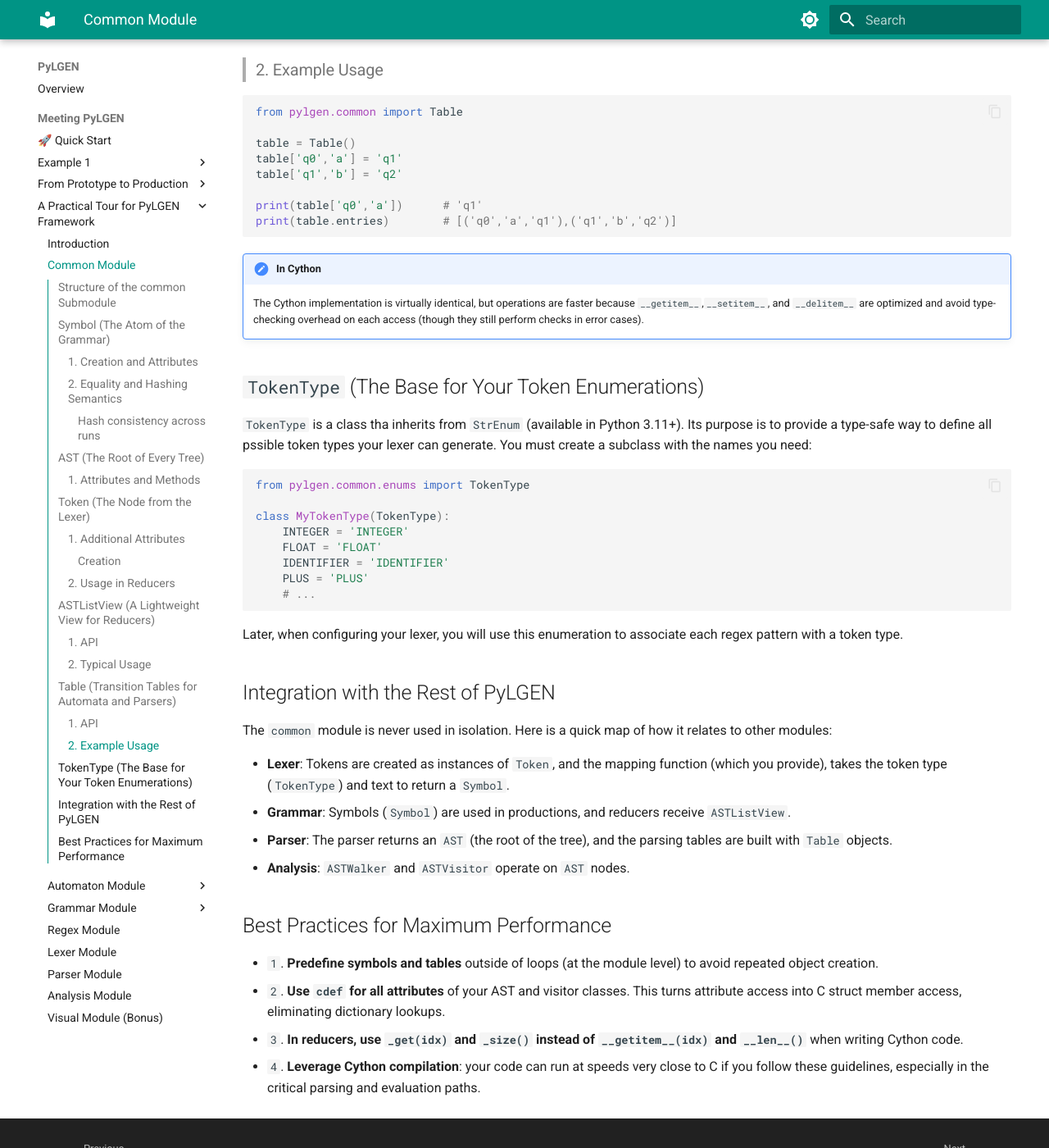
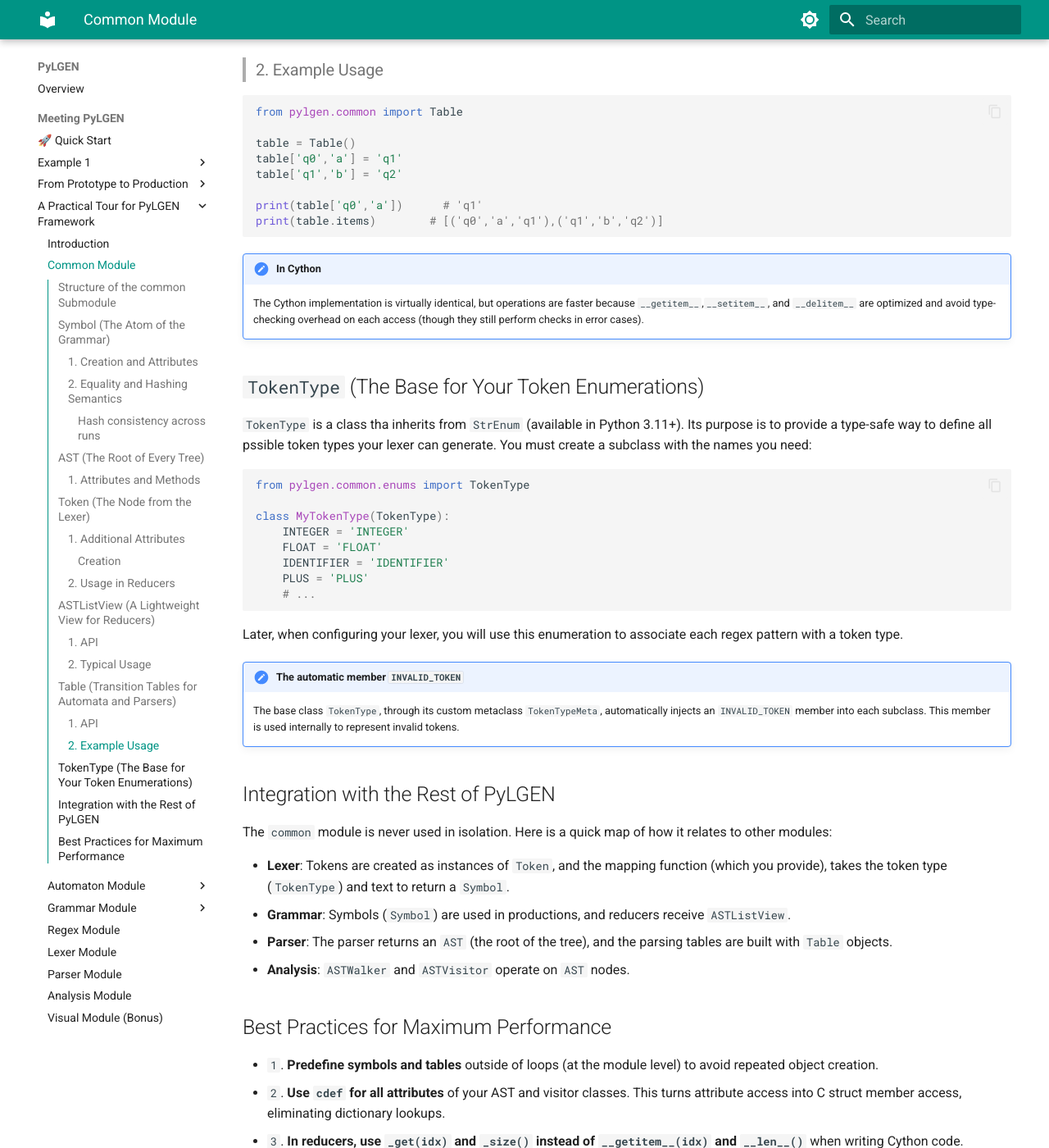
Before and after one commit to YonyUk/pylgen, an MkDocs documentation site: the page built from docs/api/common/common.md, in a window 1280 px wide and 1400 px high, scrolled down 5877 px. Shown: the whole window at 82% size. Built offline with MkDocs 1.6.1 and Material for MkDocs 9.7.7, drawn with Linux system fonts in a browser that asks for light colours.

Commit message:
fix: common api error documentation

````diff
--- a/docs/api/common/common.md
+++ b/docs/api/common/common.md
@@ -259,7 +259,7 @@
 table['q1','b'] = 'q2'
 
 print(table['q0','a'])      # 'q1'
-print(table.entries)        # [('q0','a','q1'),('q1','b','q2')]
+print(table.items)        # [('q0','a','q1'),('q1','b','q2')]
 ```
 
 !!! note "In Cython"
@@ -282,6 +282,9 @@
 
 Later, when configuring your lexer, you will use this enumeration to associate each regex pattern with a token type.
 
+!!! important "The automatic member `INVALID_TOKEN`"
+    The base class `TokenType`, through its custom metaclass `TokenTypeMeta`, automatically injects an `INVALID_TOKEN` member into each subclass. This member is used internally to represent invalid tokens.
+
 ## Integration with the Rest of PyLGEN
 
 The `common` module is never used in isolation. Here is a quick map of how it relates to other modules:
````
